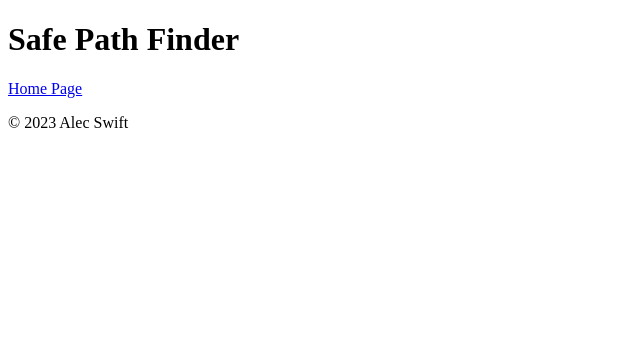
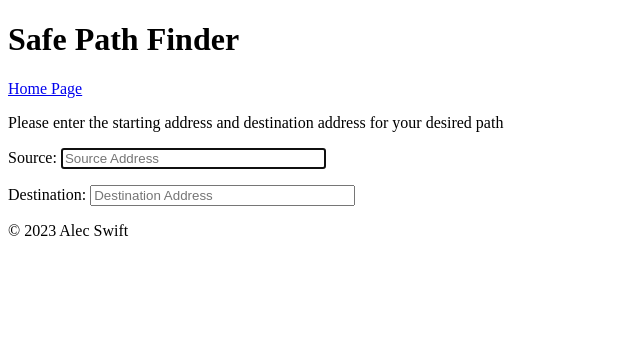
Before and after one commit to alecswift/safe-path-finder, a Flask app: page / in a window 1280 px wide. Shown: the top 358 px of the page, without its empty margins (0-640 px from the left). Run offline with Flask 3, Linux system fonts and the light colour scheme.

Commit message:
Add form elements for source and destination addresses #3

```diff
--- a/templates/index.html
+++ b/templates/index.html
@@ -4,6 +4,16 @@
 {% block content %}
 
     <main>
-
+        <p>Please enter the starting address and destination address for your desired path</p>
+        <form action="/addresses" method="POST">
+            <p>
+                <label for="source">Source:</label>
+                <input type="text" id="source" name="source_address" size="30" maxlength="100" required placeholder="Source Address" autofocus />
+            </p>
+            <p>
+                <label for="destination">Destination:</label>
+                <input type="text" id="destination" name="Destination" size="30" maxlength="100" required placeholder="Destination Address" autofocus/>
+            </p>
+        </form>
     </main>
 {% endblock %}
```
